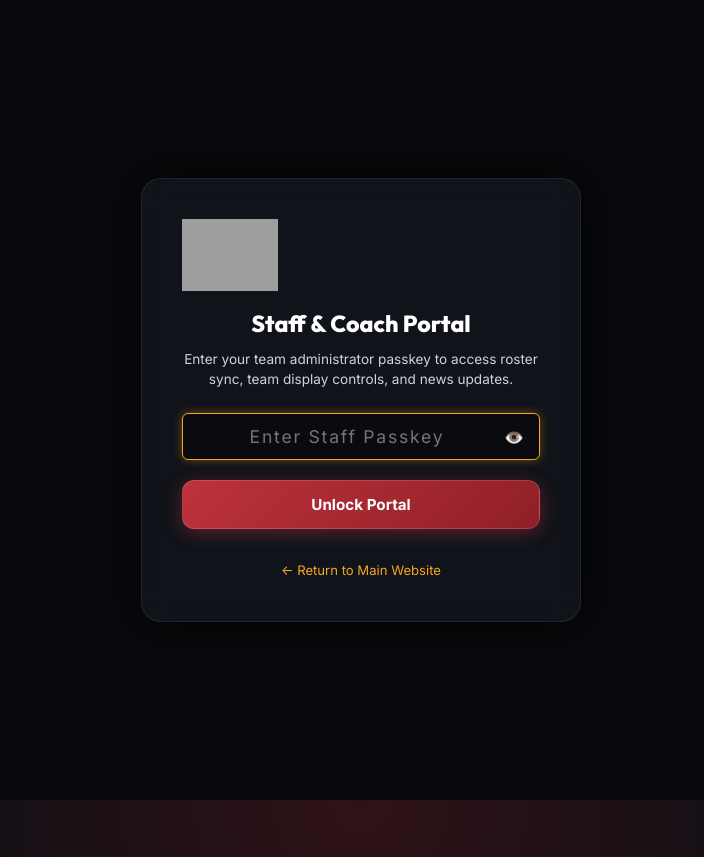
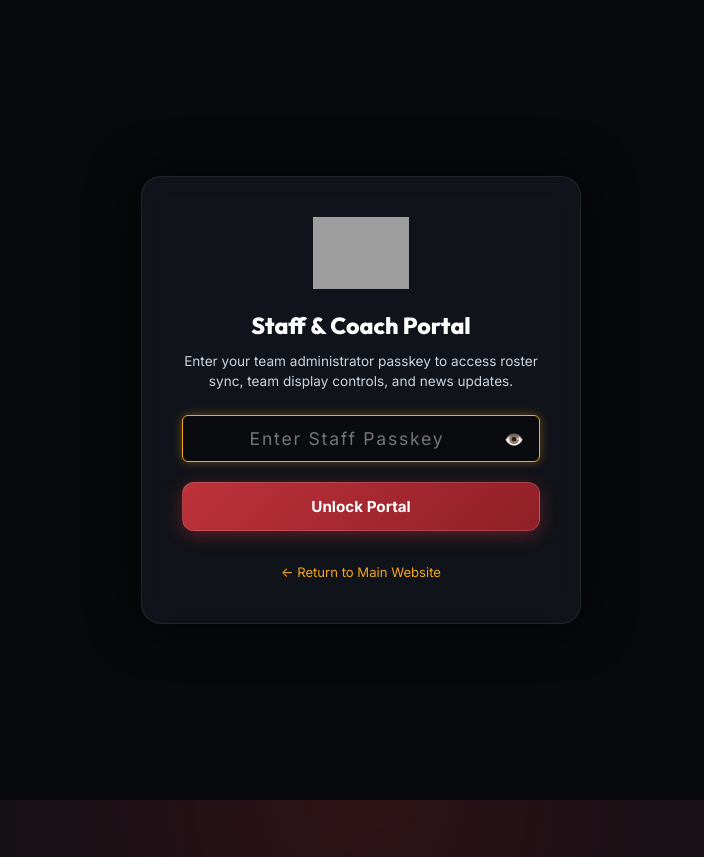
Before and after one commit to natel1380/mercer-chiefs-website, a website built with Vite: page admin.html in a window 1280 px wide. Shown: the whole page, without its empty margins (279-983 px from the left). Built offline with nearby package versions, Linux system fonts and the light colour scheme; grey boxes are pictures that could not be loaded.

Commit message:
Center club crest logo on passkey popup screen

```diff
--- a/admin.html
+++ b/admin.html
@@ -573,6 +573,9 @@
       width: 100%;
       max-width: 440px;
       text-align: center;
+      display: flex;
+      flex-direction: column;
+      align-items: center;
       backdrop-filter: var(--glass-blur);
       box-shadow: 0 0 50px rgba(0, 0, 0, 0.8);
     }
@@ -587,7 +590,7 @@
   <div id="auth-screen" class="auth-overlay">
     <div class="auth-card">
       <img id="admin-auth-crest" src="assets/images/mercer-chiefs-crest.png" alt="Club Crest"
-        style="height: 72px; width: auto; margin-bottom: 1rem;">
+        style="height: 72px; width: auto; display: block; margin: 0 auto 1.25rem auto;">
       <h2
         style="font-family: var(--font-heading); font-size: 1.45rem; font-weight: 800; color: #fff; margin-bottom: 0.4rem;">
         Staff & Coach Portal
@@ -596,7 +599,7 @@
         Enter your team administrator passkey to access roster sync, team display controls, and news updates.
       </p>
 
-      <form id="auth-form" onsubmit="window.handleAuth(event)">
+      <form id="auth-form" onsubmit="window.handleAuth(event)" style="width: 100%;">
         <div class="admin-form-group" style="position: relative;">
           <input type="password" id="auth-passkey" class="admin-form-input" placeholder="Enter Staff Passkey" required
             autofocus style="text-align: center; font-size: 1.1rem; letter-spacing: 0.1em; padding-right: 2.75rem;">
```
